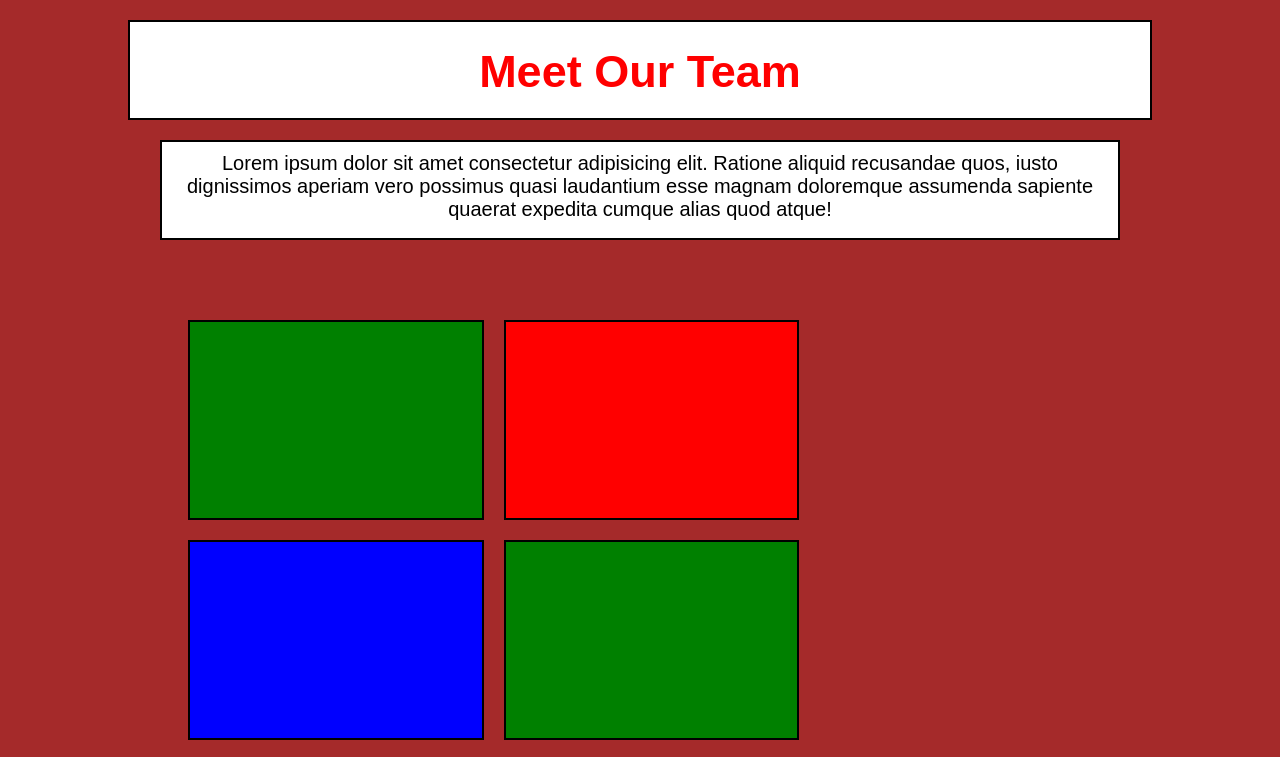
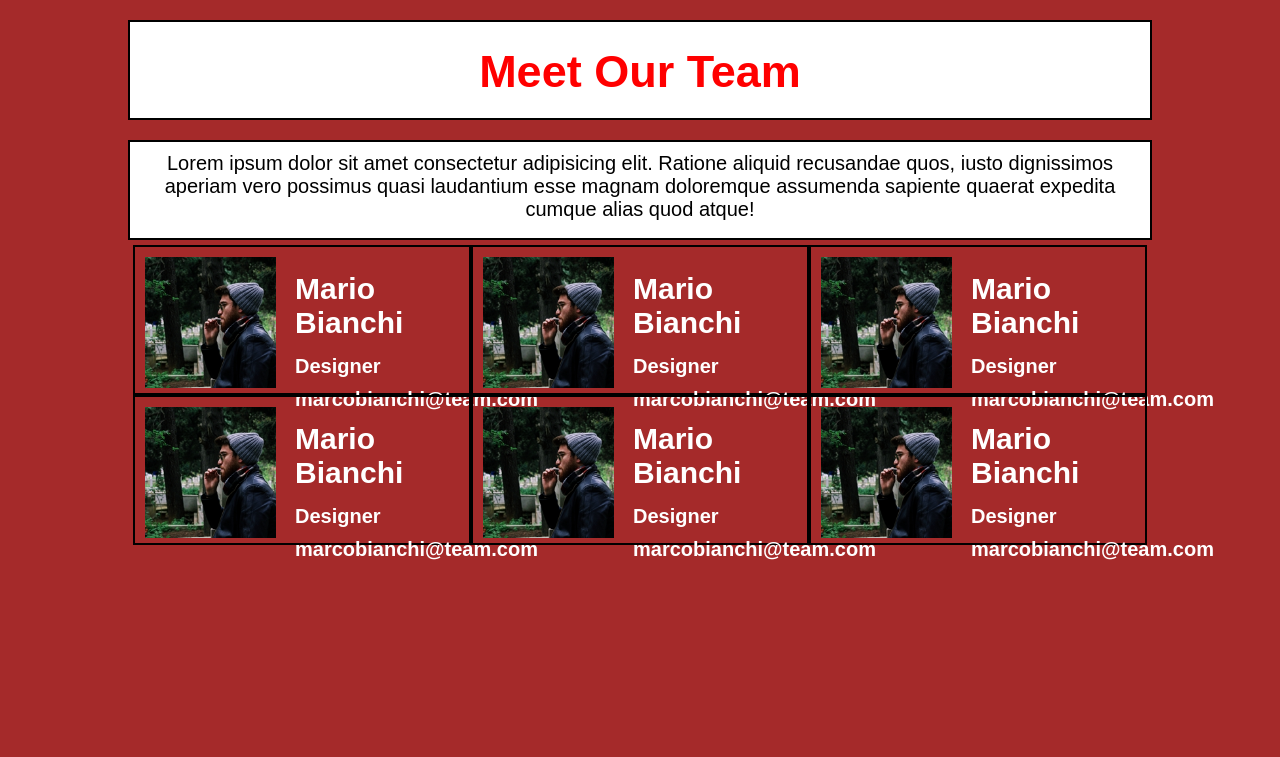
Before and after one commit to 19nikilangiu91/html-css-float-cards, a plain HTML site: page index.html in a window 1280 px wide. Shown: the top 757 px of the page. Drawn offline with Linux system fonts and the light colour scheme.

Commit message:
Upgrade Index

```diff
--- a/CSS/style.css
+++ b/CSS/style.css
@@ -26,7 +26,7 @@ body{
 
 .bottom-header{
     background-color: white;
-    width: 75%;
+    width: 80%;
     height: 100px;
     margin: auto;
     text-align: center;
@@ -43,12 +43,13 @@ body{
 #row{
     width: 80%;
     padding: 50px;
-    margin: 20px auto;
+    margin: auto;
+    padding: 5px;
 
     /* DEBUG */
-    /* background-color: yellow;
-    min-height: 100px;
-    border: 2px solid black; */
+    /* background-color: yellow; */
+    /* min-height: 500px; */
+    /* border: 2px solid black; */
 }
 
 /* clearfix */
@@ -62,49 +63,84 @@ body{
 .col{
     float: left;
     width: calc(100% / 3);
-    margin: 10px;
+    margin: auto;
 
     /* DEBUG */
-    height: 200px;
-    width: 32%;
+    height: 150px;
     border: 2px solid black;
 }
 
 /* Col Left */
 .left.one{
+    position: relative;
+    padding: 10px;
+    /* DEBUG */
+    /* background-color: green; */
 
-    /* DEBUG */
-    background-color: green;
+}
+
+.img1{
+    height:90%;
+    position:absolute;
+}
+
+h2{
+    padding: 15px 0 0 150px;
+    font-size: 30px;
+    color: white;
+}
+
+h3{
+    padding: 15px 0 10px 150px;
+    font-size: 20px;
+    color: white;
+}
+
+h4 a{
+    padding: 0 0 0 150px;
+    font-size: 20px;
+    color: white;
+    text-decoration: none;
 }
 
 .left.four{
+    position: relative;
+    padding: 10px;
 
     /* DEBUG */
-    background-color: green;
+    /* background-color: green; */
 }
 
 /* Col Center */
 .center.two{
+    position: relative;
+    padding: 10px;
 
     /* DEBUG */
-    background-color: red;
+    /* background-color:red; */
 }
 
 .center.five{
+    position: relative;
+    padding: 10px;
 
     /* DEBUG */
-    background-color: red;
+    /* background-color: red; */
 }
 
 
 /* Col Right */
 .right.three{
+    position: relative;
+    padding: 10px;
 
     /* DEBUG */
-    background-color: blue;
+    /* background-color: blue; */
 }
 .right.six{
+    position: relative;
+    padding: 10px;
 
     /* DEBUG */
-    background-color: blue;
+    /* background-color: blue; */
 }
--- a/index.html
+++ b/index.html
@@ -27,26 +27,57 @@
 
             <!-- Cells One,Two-->
             <div class="col left one">
-
+                <div id="description">
+                <img class="img1"src="./img/male1.png" alt="Male One">
+                    <h2>Mario Bianchi</h2>
+                    <h3>Designer</h3>
+                    <h4><a href="#">marcobianchi@team.com</a></h4>
+                </div>
             </div>
             <div class="col center two">
-
+                <div id="description">
+                <img class="img1"src="./img/male1.png" alt="Male One">
+                    <h2>Mario Bianchi</h2>
+                    <h3>Designer</h3>
+                    <h4><a href="#">marcobianchi@team.com</a></h4>
+                </div>
             </div>
 
             <!-- Cells Three,Four-->
             <div class="col right three">
+                <div id="description">
+                    <img class="img1"src="./img/male1.png" alt="Male One">
+                    <h2>Mario Bianchi</h2>
+                    <h3>Designer</h3>
+                    <h4><a href="#">marcobianchi@team.com</a></h4>
+                </div>
+            </div>
 
-            </div>
             <div class="col left four">
-
+                <div id="description">
+                    <img class="img1"src="./img/male1.png" alt="Male One">
+                    <h2>Mario Bianchi</h2>
+                    <h3>Designer</h3>
+                    <h4><a href="#">marcobianchi@team.com</a></h4>
+                </div>
             </div>
 
             <!-- Celss Five,Six-->
             <div class="col center five">
-
+                <div id="description">
+                    <img class="img1"src="./img/male1.png" alt="Male One">
+                    <h2>Mario Bianchi</h2>
+                    <h3>Designer</h3>
+                    <h4><a href="#">marcobianchi@team.com</a></h4>
+                </div>
             </div>
             <div class="col right six">
-
+                <div id="description">
+                    <img class="img1"src="./img/male1.png" alt="Male One">
+                    <h2>Mario Bianchi</h2>
+                    <h3>Designer</h3>
+                    <h4><a href="#">marcobianchi@team.com</a></h4>
+                </div>
             </div>
         </div>
     </main>
```
